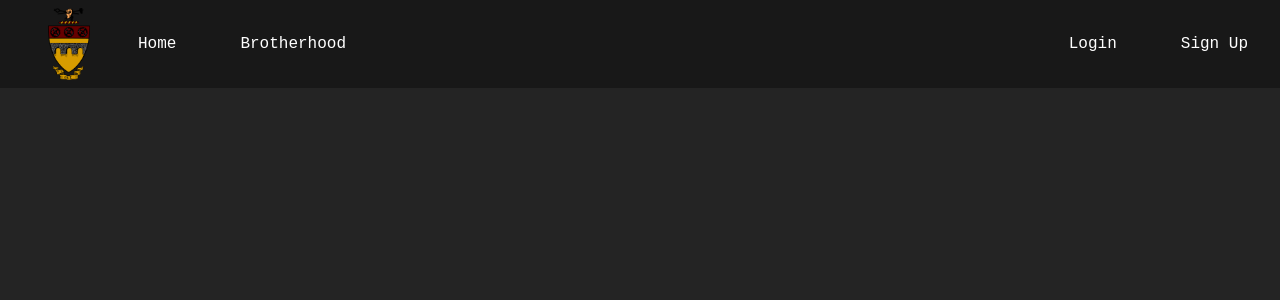
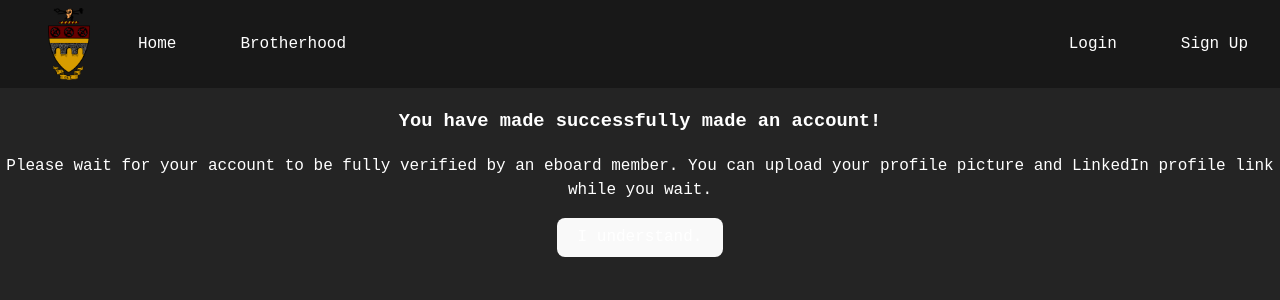
Before and after one commit to jayxu9000/OT_Website, a React (Vite) app in the folder OT_Website_Frontend/: page /verification in a window 1280 px wide. Shown: the top 300 px of the page. Built offline with nearby package versions, Linux system fonts and the light colour scheme; no server answers.

Commit message:
Added barebones verification page.

```diff
--- a/OT_Website_Frontend/src/App.jsx
+++ b/OT_Website_Frontend/src/App.jsx
@@ -8,6 +8,7 @@ import SignUp from './pages/SignUp';
 import Navbar from './components/Navbar';
 import Settings from './pages/Settings'
 import './App.css';
+import Verification from './pages/Verification';
 
 function App() {
   return (
@@ -21,6 +22,7 @@ function App() {
           <Route path="/login" element={<Login />} />
           <Route path="/signup" element={<SignUp />} />
           <Route path="/settings" element={<Settings />} />
+          <Route path="/verification" element={<Verification />} />
         </Routes>
       </div>
     </Router>
--- a/OT_Website_Frontend/src/pages/SignUp.jsx
+++ b/OT_Website_Frontend/src/pages/SignUp.jsx
@@ -35,7 +35,7 @@ function SignUp() {
 
       if (response.ok) {
         login(data);  // Call the login function from your auth context with the received data
-        navigate('/'); // Redirect the user to the home page or dashboard
+        navigate('/verification'); // Redirect the user to the home page or dashboard
       } else {
         setErrorMessage(data.message || 'Signup failed.');  // If the signup was not successful, display the error message from the backend
       }
--- /dev/null
+++ b/OT_Website_Frontend/src/pages/Verification.jsx
@@ -0,0 +1,19 @@
+import React from 'react';
+import { useNavigate } from 'react-router-dom';
+
+function Verification() {
+
+    const navigate = useNavigate();
+
+    return (
+
+        <div className="verification">
+
+        <h3>You have made successfully made an account!</h3>
+        <p>Please wait for your account to be fully verified by an eboard member. You can upload your profile picture and LinkedIn profile link while you wait.</p>
+        <button onClick={navigate('/settings')}>I understand.</button>
+        </div>
+    )
+}
+
+export default Verification;
```
